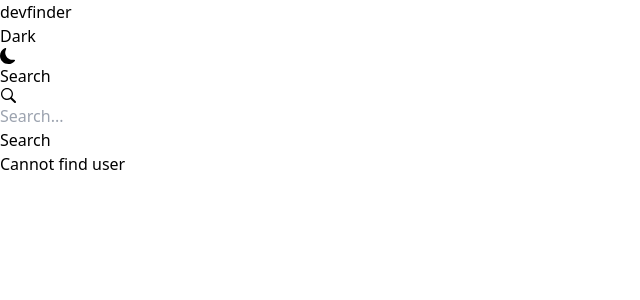
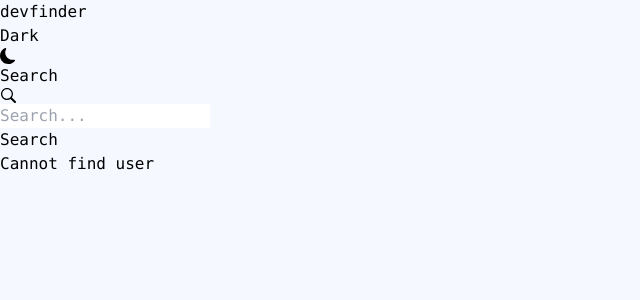
Before and after one commit to JordanPhillips-hub/dev-finder, a React (Vite) app: page / in a window 1280 px wide. Shown: the top 300 px of the page, without its empty margins (0-640 px from the left). Built offline with nearby package versions, Linux system fonts and the light colour scheme.

Commit message:
Add tailwind styles to App

```diff
--- a/src/App.tsx
+++ b/src/App.tsx
@@ -35,7 +35,7 @@ function App() {
   };
 
   return (
-    <>
+    <div className="bg-lightestBlue font-mono h-screen">
       {isLoading && <div>Loading...</div>}
       <PageHeader />
       <SearchBar
@@ -61,7 +61,7 @@ function App() {
       ) : (
         <div>Cannot find user</div>
       )}
-    </>
+    </div>
   );
 }
 
```
